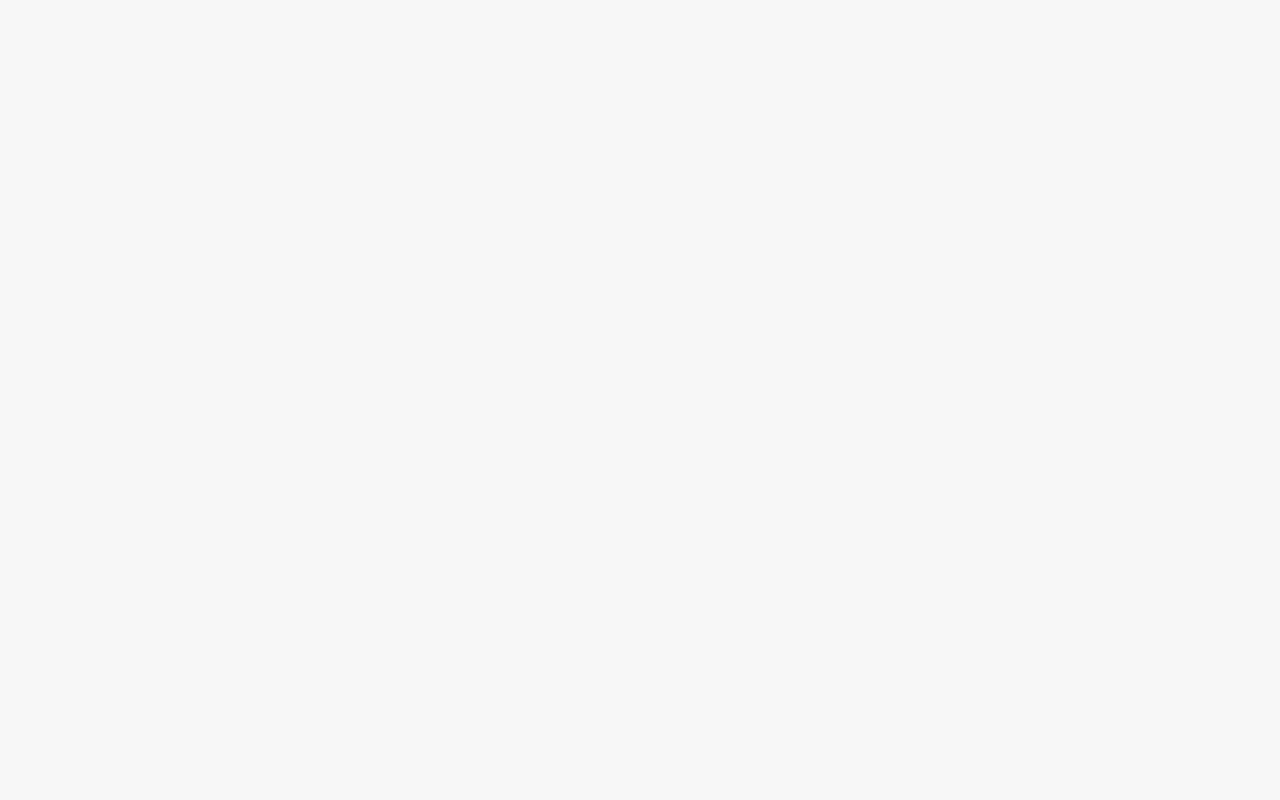
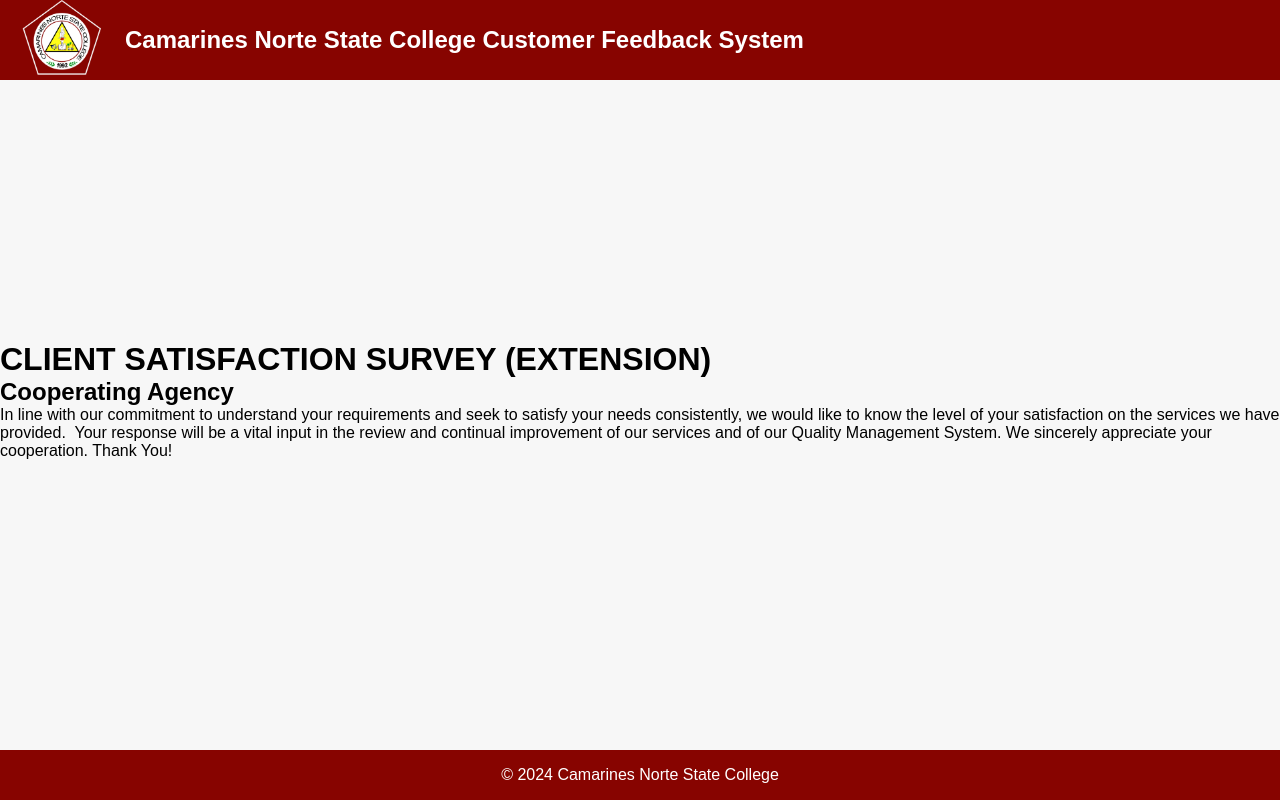
Before and after one commit to jameszymoncome/hello-world, a React (Create React App) app: page /agency-instruct in a window 1280 px wide. Before the commit this address had no page. Built offline with nearby package versions, Linux system fonts and the light colour scheme.

Commit message:
agency instruct

```diff
--- /dev/null
+++ b/src/AgencyInstruct.js
@@ -0,0 +1,28 @@
+// src/agencyInstruc.js
+import React from 'react';
+import Header from './Header';
+import Footer from './Footer';
+
+
+function AgencyInstruct(){
+    return (
+        <div>
+          <Header />
+          <div className='survey_title'>
+        <h1>CLIENT SATISFACTION SURVEY (EXTENSION)</h1>
+        <h2>Cooperating Agency</h2>
+      </div>
+      <div>
+        <div classname="instruction-container">
+            <div classname="instruction">
+                <text>In line with our commitment to understand your requirements and seek to satisfy your needs consistently, we would like to know the level of your satisfaction on the services we have provided.  Your response will be a vital input in the review and continual improvement of our services and of our Quality Management System. We sincerely appreciate your cooperation. Thank You!
+                 </text>
+            </div>
+        </div>
+      </div>
+    <Footer />
+        </div>
+      );
+}
+
+export default AgencyInstruct;
--- a/src/App.js
+++ b/src/App.js
@@ -13,6 +13,7 @@
 import EmployeeLogin from './EmployeeLogin';
 import EmployeeLogin2 from './EmployeeLogin2';
 import OthersLogin from './Otherslogin';
+import AgencyInstuct from './AgencyInstruct';
 
 function App() {
   const [isAuthenticated, setIsAuthenticated] = useState(false);
@@ -88,6 +89,7 @@
         <Route path="/student-login" element={<StudentLogin2 />} />
         <Route path="/employee-login" element={<EmployeeLogin2 />} />
         <Route path="/others-login" element={<OthersLogin />} />
+        <Route path="/agency-instruct" element={<AgencyInstuct />} />
         {/* Add other routes here as needed */}
       </Routes>
     </Router>
--- a/src/Otherslogin.js
+++ b/src/Otherslogin.js
@@ -1,5 +1,6 @@
 // src/Otherslogin.js
 import React, { useState } from 'react';
+import { useNavigate } from 'react-router-dom';
 import './Login.css';
 import Header from './Header';
 import Footer from './Footer';
@@ -12,10 +13,13 @@
   const [suggestions, setSuggestions] = useState([]);
   const [type, setType] = useState('');
 
+  const navigate = useNavigate(); // Correct import and usage
+
   const handleSubmit = (e) => {
     e.preventDefault();
-    if (username === 'user' && address === 'pass') {
+    if (username === 'user') {
       onLogin(username);
+      navigate('/agency-instruct'); // Navigate after successful login
     } else {
       alert('Invalid credentials');
     }
@@ -34,6 +38,10 @@
   const handleSuggestionClick = (suggestion) => {
     setAddress(suggestion.display_name);
     setSuggestions([]);
+  };
+
+  const handleLoginClick = () => {
+    navigate('/agency-instruct'); // Navigate to the appropriate route
   };
 
   return (
@@ -89,7 +97,7 @@
               </select>
             </div>
             <div className='button_holder'>
-              <button type="submit">Login</button>
+              <button onClick={handleLoginClick}>Login</button>
             </div>
           </form>
           <h4 className='or_lbl'><Link to="/customer-options">Back</Link></h4>
```
